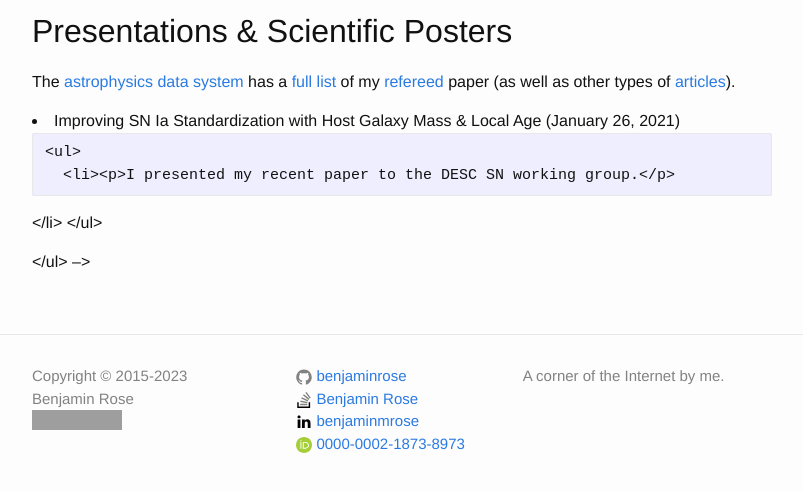
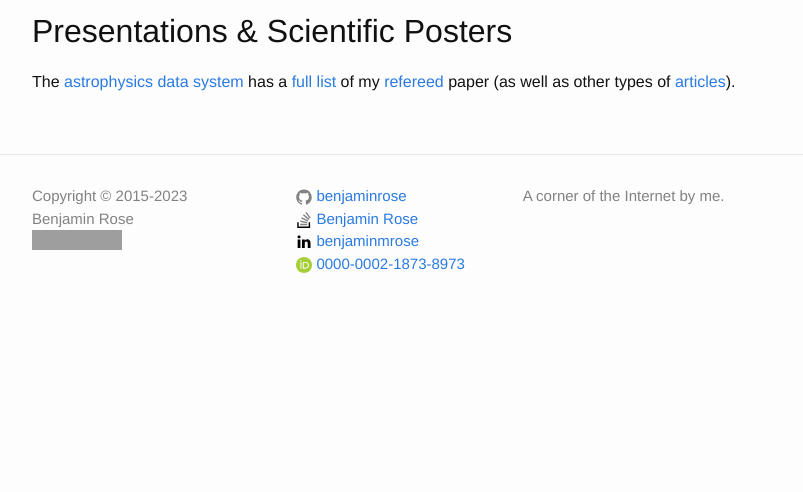
Before and after one commit to benjaminrose/benjaminrose.github.io, a Jekyll site: the page built from research.md, in a window 1280 px wide and 900 px high, scrolled down 1834 px, cut to the strip 385-877 px from the top of the window. Shown: the whole strip, without its empty margins (238-1041 px from the left). Built offline with Jekyll 4.4.1, drawn with Linux system fonts in a browser that asks for light colours; after the commit the page ends 2554 px from its top, so only the background shows below that; grey boxes are pictures that could not be loaded.

Commit message:
fix: error in html/md/liquid parsing

```diff
--- a/research.md
+++ b/research.md
@@ -124,17 +124,3 @@ The [astrophysics data system][ads] has a [full list] of my [refereed] paper (as
 [full list]: https://ui.adsabs.harvard.edu/search/p_=0&q=orcid%3A0000-0002-1873-8973&sort=date%20desc%2C%20bibcode%20desc
 [refereed]: https://ui.adsabs.harvard.edu/search/filter_property_fq_property=AND&filter_property_fq_property=property%3A%22refereed%22&fq=%7B!type%3Daqp%20v%3D%24fq_property%7D&fq_property=(property%3A%22refereed%22)&q=orcid%3A0000-0002-1873-8973&sort=date%20desc%2C%20bibcode%20desc&p_=0
 [articles]: https://ui.adsabs.harvard.edu/search/filter_property_fq_property=AND&filter_property_fq_property=property%3A%22notrefereed%22&fq=%7B!type%3Daqp%20v%3D%24fq_property%7D&fq_property=(property%3A%22notrefereed%22)&q=orcid%3A0000-0002-1873-8973&sort=date%20desc%2C%20bibcode%20desc&p_=0
-
-
-<!-- Here is a reverse chronological list of non-papers: posters, talks, and other unpublished content.
-
-<ul>
-{% for pres in site.presentations reversed %}
-<!-- Just link to the file rather than visually naming it. -->
-  <!-- <li> {{ pres.title }} ({{ pres.date_ }}) - {{ pres.file }}</li> -->
-  <li> {{ pres.title }} ({{ pres.date_ }})</li>
-    <ul>
-      <li>{{ pres.content | markdownify }}</li>
-      </ul>
-{% endfor %}
-</ul>  -->
```
